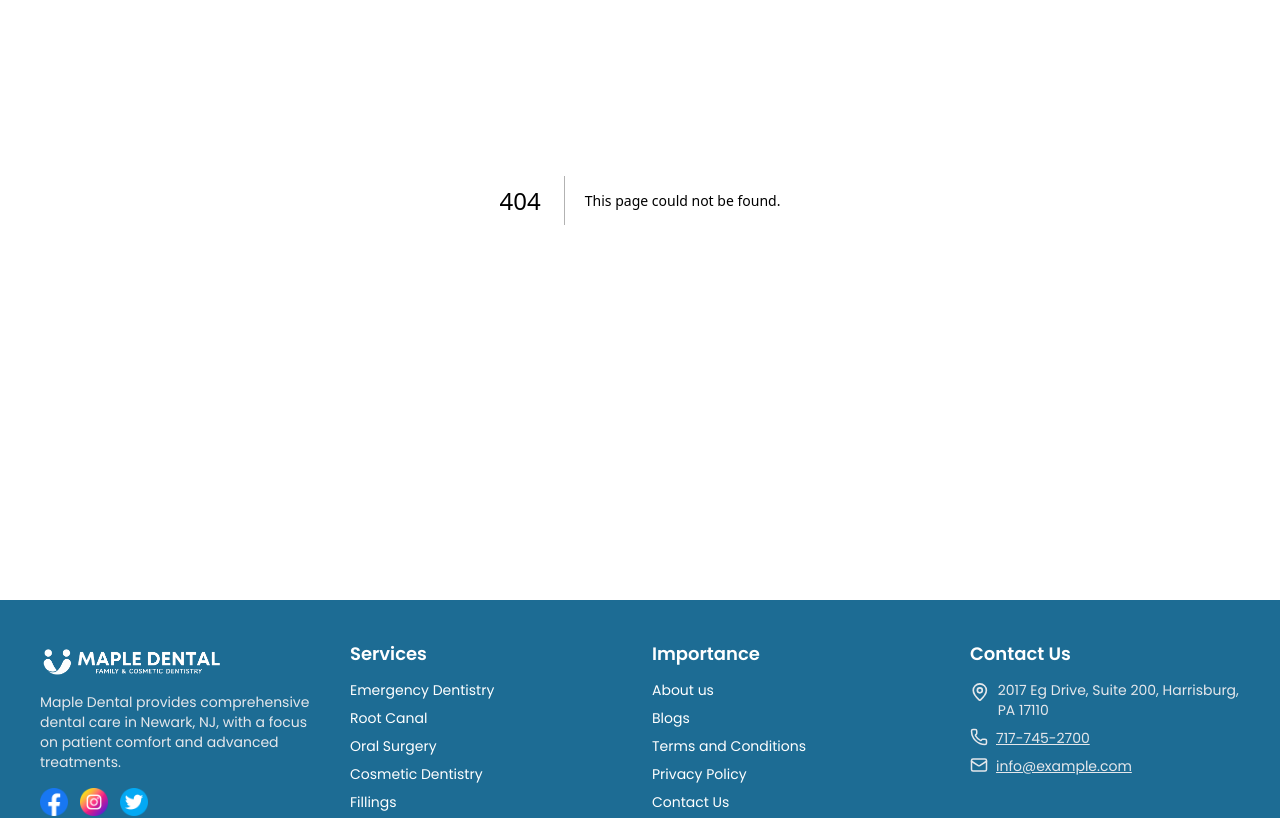
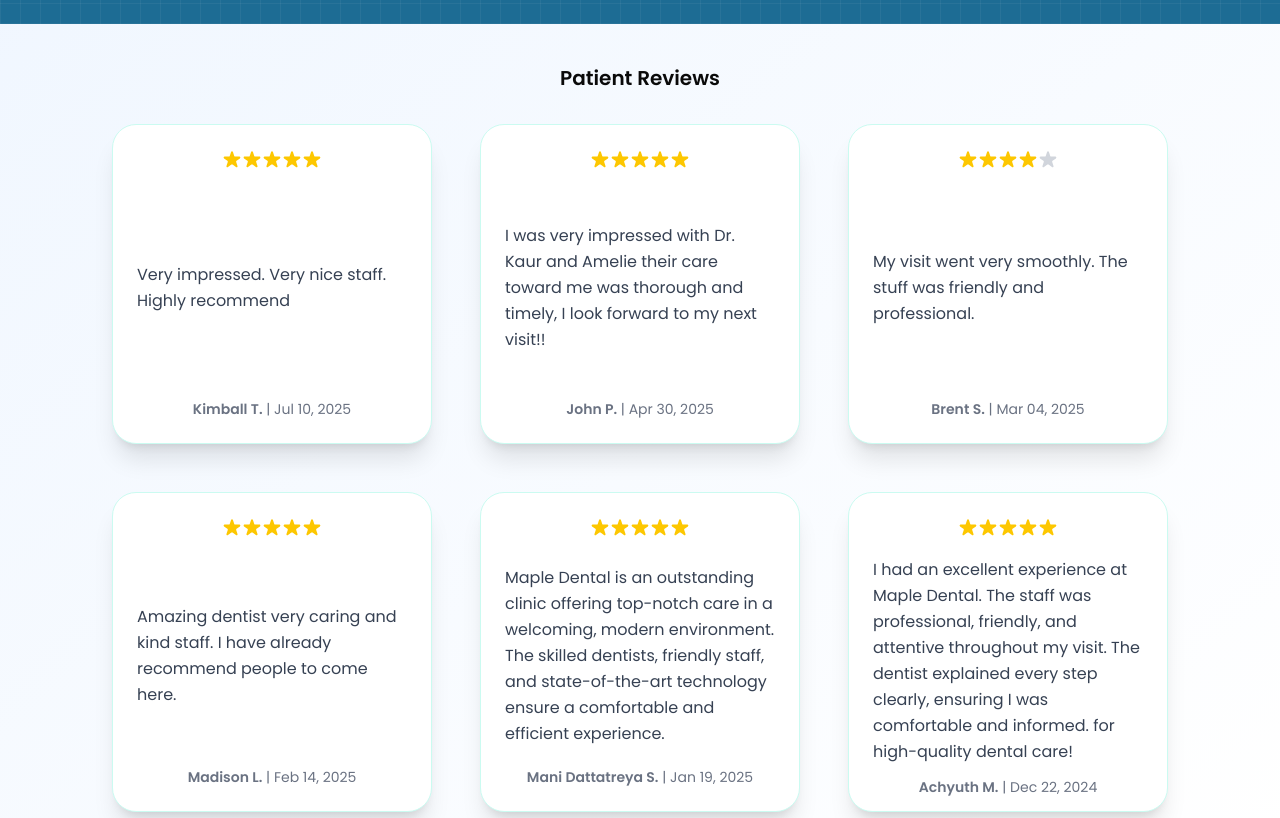
Before and after one commit to PRATIKBAHIKAR123/nova-dental, a Next.js app: page /reviews in a window 1280 px wide. Before the commit this address had no page. Shown: the part 280-1098 px from the top of the page. Built offline with nearby package versions, Linux system fonts and the light colour scheme.

Commit message:
providers page

```diff
--- a/src/app/providers/page.tsx
+++ b/src/app/providers/page.tsx
@@ -67,7 +67,7 @@ export default function ProvidersPage() {
                             >
                                 {/* Add empty divs to center the last card if last row has fewer than 3 cards */}
                                 {isLastRow && isPartialRow && Array.from({ length: Math.floor((3 - row.length) / 2) }).map((_, i) => (
-                                    <div key={i} className="flex-1 max-w-[260px]" />
+                                    <div key={i} className="flex-1 max-w-[320px]" />
                                 ))}
                                 {row.map((provider, idx) => (
                                     <div
@@ -75,7 +75,7 @@ export default function ProvidersPage() {
                                         className={clsx(
                                             "relative bg-white rounded-3xl shadow-xl overflow-hidden flex flex-col items-center w-full sm:w-56 md:w-56 transition-transform hover:-translate-y-2 hover:shadow-2xl border border-blue-100 h-72"
                                         )}
-                                        style={{ minWidth: 200, maxWidth: 260 }}
+                                        style={{ minWidth: 260, maxWidth: 320 }}
                                     >
                                         <div className="w-full h-2/3 relative">
                                             <Image
--- /dev/null
+++ b/src/app/reviews/page.tsx
@@ -0,0 +1,139 @@
+"use client";
+
+import Image from "next/image";
+import clsx from "clsx";
+
+const reviews = [
+  {
+    name: "Kimball T.",
+    date: "Jul 10, 2025",
+    rating: 5,
+    text: "Very impressed. Very nice staff. Highly recommend",
+    image: "/Images/836.jpg",
+  },
+  {
+    name: "John P.",
+    date: "Apr 30, 2025",
+    rating: 5,
+    text: "I was very impressed with Dr. Kaur and Amelie their care toward me was thorough and timely, I look forward to my next visit!!",
+    image: "/Images/837.jpg",
+  },
+  {
+    name: "Brent S.",
+    date: "Mar 04, 2025",
+    rating: 4,
+    text: "My visit went very smoothly. The stuff was friendly and professional.",
+    image: "/Images/836.jpg",
+  },
+  {
+    name: "Madison L.",
+    date: "Feb 14, 2025",
+    rating: 5,
+    text: "Amazing dentist very caring and kind staff. I have already recommend people to come here.",
+    image: "/Images/837.jpg",
+  },
+  {
+    name: "Mani Dattatreya S.",
+    date: "Jan 19, 2025",
+    rating: 5,
+    text: "Maple Dental is an outstanding clinic offering top-notch care in a welcoming, modern environment. The skilled dentists, friendly staff, and state-of-the-art technology ensure a comfortable and efficient experience.",
+    image: "/Images/836.jpg",
+  },
+  {
+    name: "Achyuth M.",
+    date: "Dec 22, 2024",
+    rating: 5,
+    text: "I had an excellent experience at Maple Dental. The staff was professional, friendly, and attentive throughout my visit. The dentist explained every step clearly, ensuring I was comfortable and informed. for high-quality dental care!",
+    image: "/Images/837.jpg",
+  },
+];
+
+function StarRating({ rating }: { rating: number }) {
+  return (
+    <div className="flex items-center mb-2">
+      {[...Array(5)].map((_, i) => (
+        <svg
+          key={i}
+          className={clsx(
+            "w-5 h-5",
+            i < rating ? "text-yellow-400" : "text-gray-300"
+          )}
+          fill="currentColor"
+          viewBox="0 0 20 20"
+        >
+          <path d="M9.049 2.927c.3-.921 1.603-.921 1.902 0l1.286 3.967a1 1 0 00.95.69h4.175c.969 0 1.371 1.24.588 1.81l-3.38 2.455a1 1 0 00-.364 1.118l1.287 3.966c.3.922-.755 1.688-1.54 1.118l-3.38-2.454a1 1 0 00-1.175 0l-3.38 2.454c-.784.57-1.838-.196-1.54-1.118l1.287-3.966a1 1 0 00-.364-1.118L2.05 9.394c-.783-.57-.38-1.81.588-1.81h4.175a1 1 0 00.95-.69l1.286-3.967z" />
+        </svg>
+      ))}
+    </div>
+  );
+}
+
+export default function ReviewsPage() {
+  // Split into rows of 3
+  const rows = [];
+  for (let i = 0; i < reviews.length; i += 3) {
+    rows.push(reviews.slice(i, i + 3));
+  }
+
+  return (
+    <div className="min-h-screen bg-gradient-to-br from-blue-50 to-white pb-12">
+      {/* Header Section */}
+      <div className="details-page-header-section">
+        <h1 className="text-4xl md:text-5xl font-extrabold text-white mb-2 tracking-tight drop-shadow-lg text-center">Reviews</h1>
+        <div className="flex justify-center mt-4">
+          <button className="px-6 py-2 rounded-full bg-white text-teal-700 font-semibold shadow hover:bg-teal-100 transition-all duration-200 text-base flex items-center gap-2">
+            SHARE FEEDBACK
+            <svg className="w-4 h-4" fill="none" stroke="currentColor" strokeWidth="2" viewBox="0 0 24 24"><path strokeLinecap="round" strokeLinejoin="round" d="M17 8l4 4m0 0l-4 4m4-4H3" /></svg>
+          </button>
+        </div>
+      </div>
+      <div className="max-w-7xl mt-10 mx-auto">
+        <h2 className="text-center text-xl font-semibold mb-8">Patient Reviews</h2>
+        <div className="space-y-12">
+          {rows.map((row, rowIdx) => {
+            const isLastRow = rowIdx === rows.length - 1;
+            const isPartialRow = row.length < 3;
+            return (
+              <div
+                key={rowIdx}
+                className={clsx(
+                  "flex gap-12",
+                  isPartialRow ? "justify-center" : "justify-center"
+                )}
+                style={{ minHeight: '20rem' }}
+              >
+                {/* Add empty divs to center the last card if last row has fewer than 3 cards */}
+                {isLastRow && isPartialRow && Array.from({ length: Math.floor((3 - row.length) / 2) }).map((_, i) => (
+                  <div key={i} className="flex-1 max-w-[320px]" />
+                ))}
+                {row.map((review, idx) => (
+                  <div
+                    key={review.name + review.date}
+                    className="relative bg-white rounded-3xl shadow-xl overflow-hidden flex flex-col items-center w-full sm:w-80 md:w-96 transition-transform hover:-translate-y-2 hover:shadow-2xl border border-teal-100 h-80"
+                    style={{ minWidth: 260, maxWidth: 320 }}
+                  >
+                    <div className="flex-1 flex flex-col justify-between items-center p-6 w-full">
+                      <div className="mb-3 flex justify-center w-full">
+                        <StarRating rating={review.rating} />
+                      </div>
+                      <p className="text-gray-700 text-base text-left mb-3 leading-relaxed flex-1 flex items-center justify-center">
+                        {review.text}
+                      </p>
+                      <div className="mt-auto text-sm text-gray-500 text-center w-full">
+                        <span className="font-semibold">{review.name}</span> | {review.date}
+                      </div>
+                    </div>
+                  </div>
+                ))}
+                {/* Add empty divs to center the last card if last row has fewer than 3 cards */}
+                {isLastRow && isPartialRow && Array.from({ length: Math.ceil((3 - row.length) / 2) }).map((_, i) => (
+                  <div key={i} className="flex-1 max-w-[320px]" />
+                ))}
+              </div>
+            );
+          })}
+        </div>
+      </div>
+    </div>
+  );
+}
```
